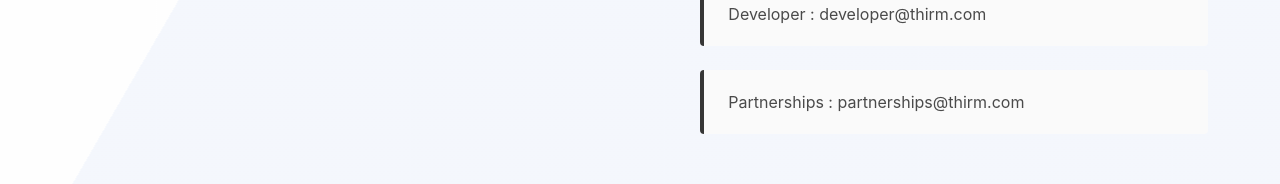
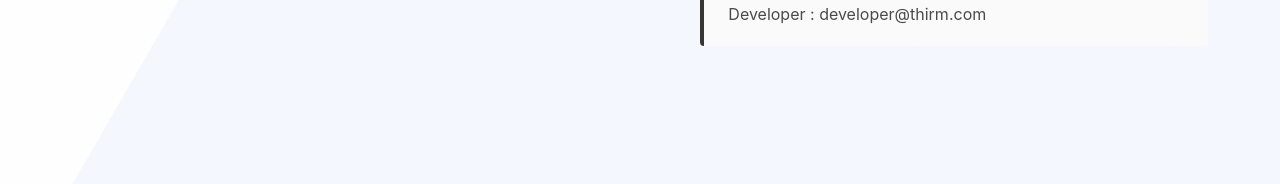
Before and after one commit to SuhailCM/thirmprotocol.github.io, a Vue app: page /contact in a window 1280 px wide. Shown: the part 377-561 px from the top of the page. Built offline with nearby package versions, Linux system fonts and the light colour scheme; no server answers; what vue-plugin-load-script would draw is missing.

Commit message:
Update contact.vue

```diff
--- a/src/x/contact.vue
+++ b/src/x/contact.vue
@@ -26,11 +26,6 @@
               <article class="message is-dark">
                 <div class="message-body">Developer : developer@thirm.com</div>
               </article>
-              <article class="message is-dark">
-                <div class="message-body">
-                  Partnerships : partnerships@thirm.com
-                </div>
-              </article>
             </div>
           </div>
         </div>
```
